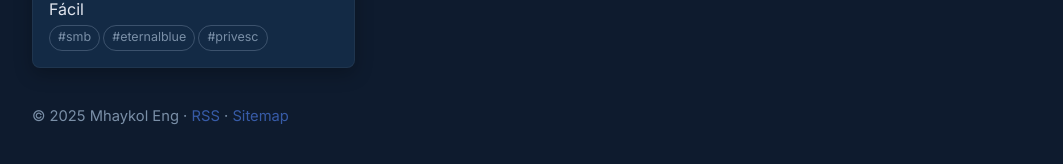
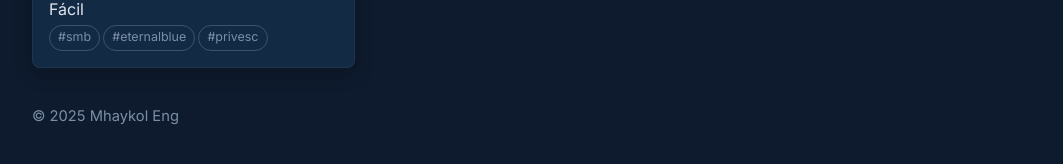
Before and after one commit to Sparkhacky/sparkhacky.github.io, a Jekyll site: the page built from index.md, in a window 1280 px wide. Shown: the part 694-858 px from the top of the page, without its empty margins (108-1171 px from the left). Built offline with Jekyll 4.4.1, drawn with Linux system fonts in a browser that asks for light colours; comment, search, counter and statistics services are not loaded.

Commit message:
Update footer.html

```diff
--- a/_includes/footer.html
+++ b/_includes/footer.html
@@ -1,3 +1,3 @@
 <footer>
-  © {{ "now" | date: "%Y" }} {{ site.author.name }} · <a href="{{ '/feed.xml' | relative_url }}">RSS</a> · <a href="{{ '/sitemap.xml' | relative_url }}">Sitemap</a>
+  © {{ "now" | date: "%Y" }} {{ site.author.name }}
 </footer>
```
